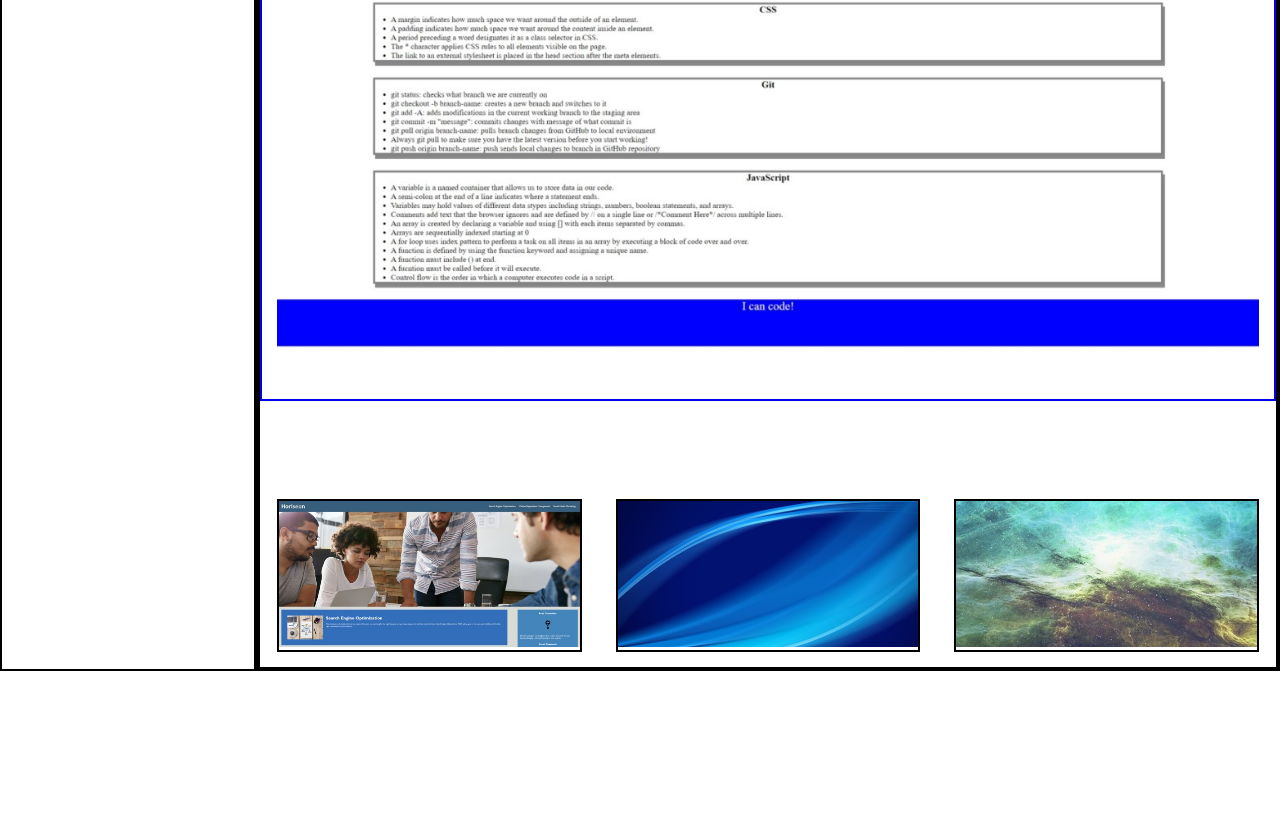
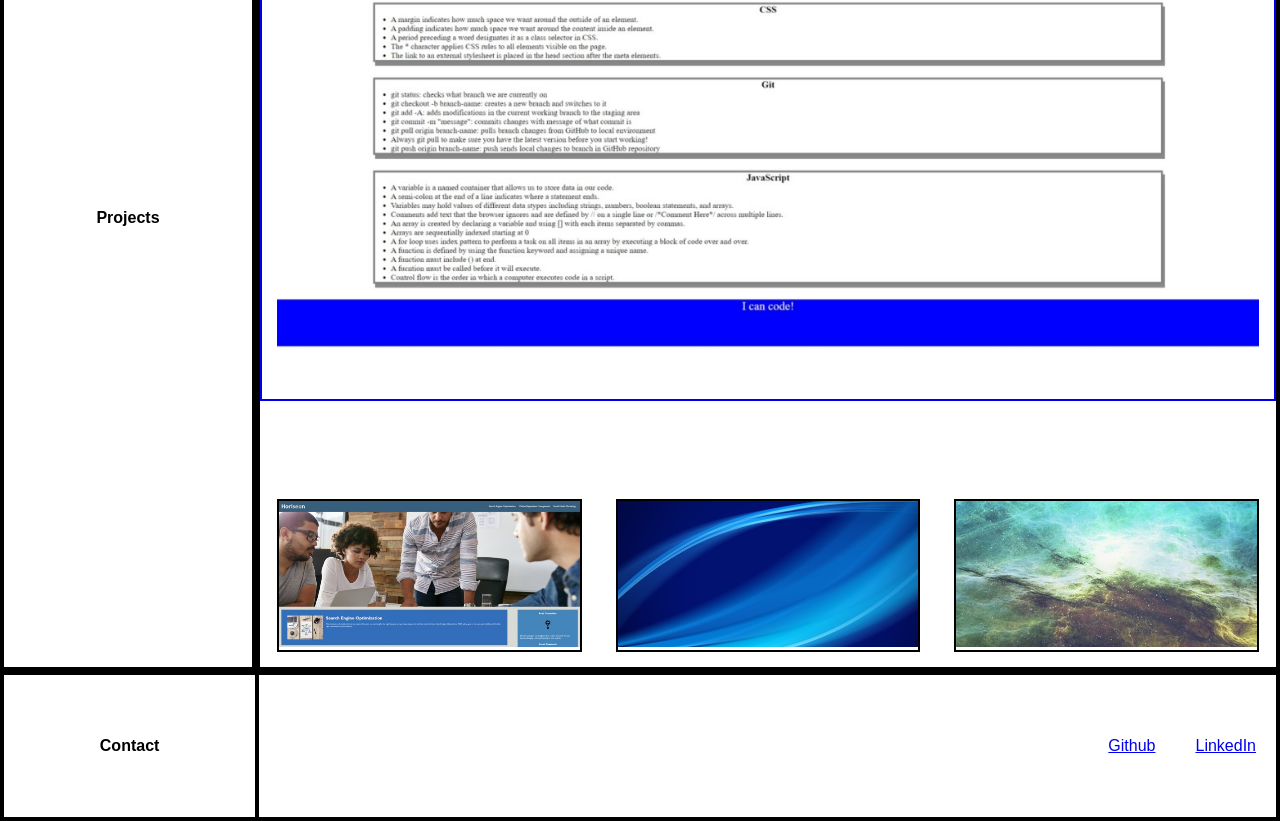
Before and after one commit to Meduion/challenge02-portfolio, a plain HTML site: page index.html in a window 1280 px wide. Shown: the part 886-1707 px from the top of the page. Before the commit the page ends 1557 px from the top, so only its background shows below. Drawn offline with Linux system fonts and the light colour scheme.

Commit message:
Completed overall framework of webpage

```diff
--- a/assets/css/style.css
+++ b/assets/css/style.css
@@ -8,6 +8,9 @@ header {
     border: 2px solid;
     height: 150px;
     width: 100%;
+    background-image: url("assets\images\header-background.jpg")
+    background-size: cover;
+    background-position: center;
 }
 
 h1 {
@@ -34,7 +37,7 @@ aside {
     flex-direction: column;
     align-items: center;
     justify-content: flex-start;
-    flex-wrap: wrap;
+    flex-wrap: nowrap;
     border: 2px solid;
     width: 20%;
     min-width: 144px;
@@ -57,17 +60,44 @@ aside {
     justify-content: center;
     border: 2px solid;
     width: 100%;
-    max-height: 1167px;
-    min-height: 0;
-}
-
-.aside-bottom h2 {
-    align-self: center;
+    height: 100%;
 }
 
 main {
     border: 2px solid;
     width: 80%;
+}
+
+footer {
+    display: flex;
+    flex-direction: row;
+    justify-content: center;
+    height: 150px;
+    width: auto;
+    border: 2px solid;
+}
+
+.foot-div1 {
+    display: flex;
+    flex-direction: column;
+    align-items: center;
+    justify-content: center;
+    flex-wrap: nowrap;
+    border: 2px solid;
+    width: 20%;
+    min-width: 144px;
+}
+
+.foot-div2 {
+    display: flex;
+    justify-content: flex-end;
+    align-items: center;
+    border: 2px solid;
+    width: 80%;
+}
+
+.foot-div2 a {
+    padding: 20px;
 }
 
 .align {
--- a/index.html
+++ b/index.html
@@ -14,7 +14,7 @@
         <nav>
             <a href="#bio-article">Biography</a>
             <a href="#nav1">Projects</a>
-            <a href="#">Link</a>
+            <a href="#contact">Contact</a>
         </nav>
     </header>
     <div class="align">
@@ -50,8 +50,16 @@
             </section>
         </main>
     </div>
-    <footer>
-
+    <footer id="contact">
+        <section class="foot-div1">
+            <h2>Contact</h2>
+        </section>
+        <div class="foot-space">
+        </div>
+        <section class="foot-div2">
+            <a href="https://github.com/Meduion" target="_blank">Github</a>
+            <a href="https://www.linkedin.com/in/brian-wyatt-web-dev/" target="_blank">LinkedIn</a>
+        </section>
     </footer>
 </body>
 </html>
```
Also changed, not shown: assets/images/header-background.jpg (added).
